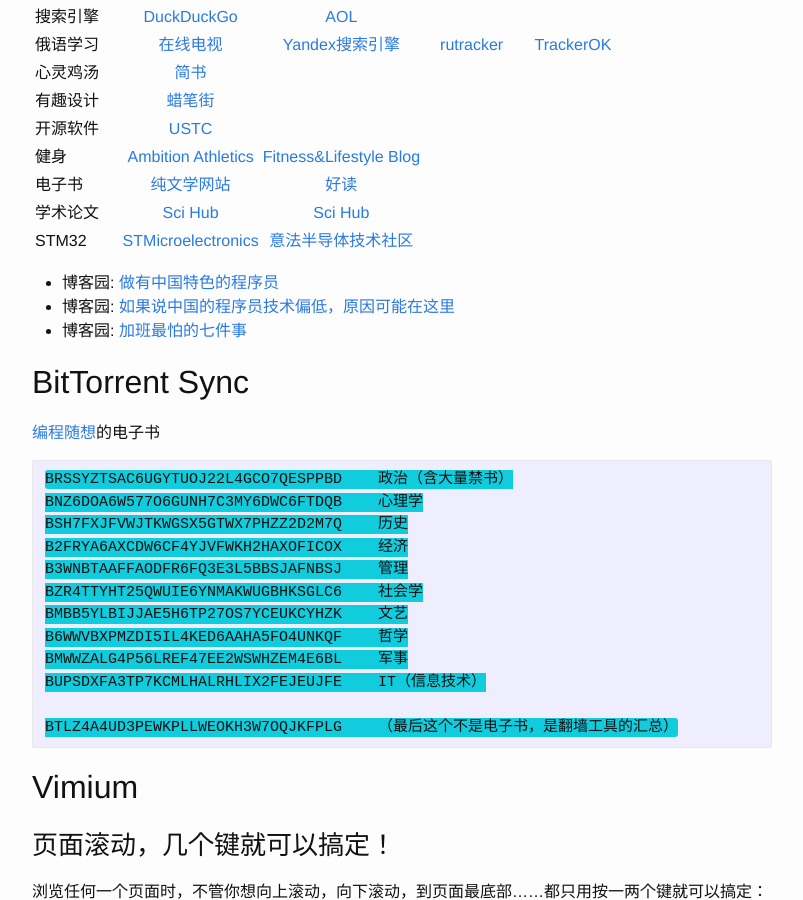
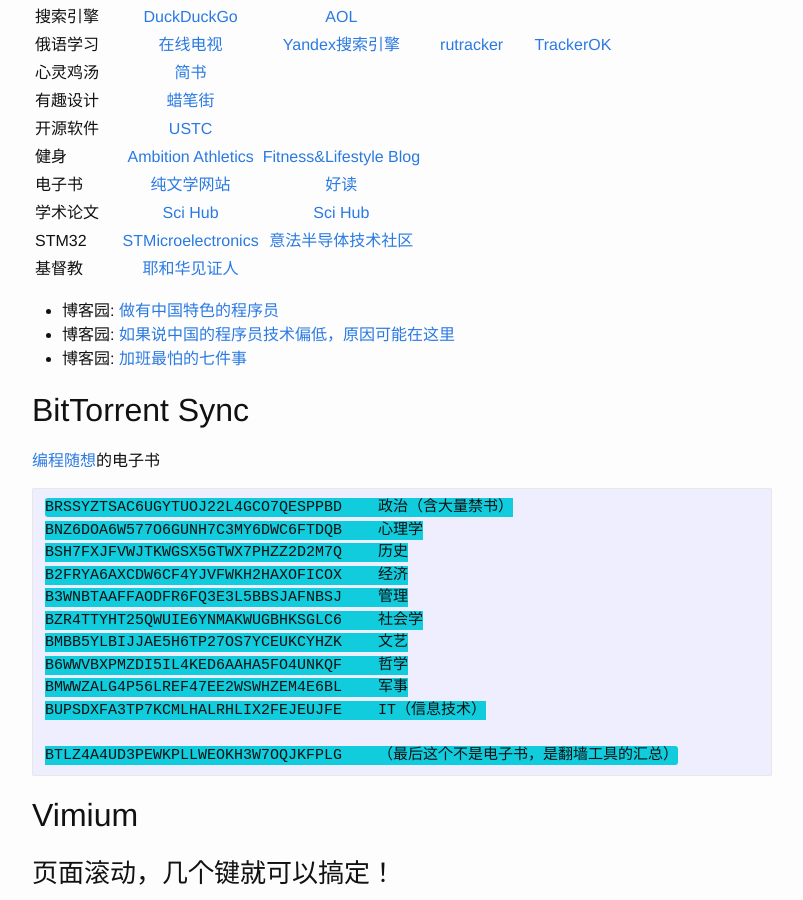
Before and after one commit to explorerlxz/explorerlxz.github.io, a Jekyll site: the page built from _posts/2016-10-18-常用链接.md, in a window 1280 px wide and 900 px high, scrolled down 709 px. Shown: the whole window, without its empty margins (238-1041 px from the left). Built offline with Jekyll 4.4.1, drawn with Linux system fonts in a browser that asks for light colours.

Commit message:
add a Link about 基督教

```diff
--- a/_posts/2016-05-24-Links-tools.md
+++ b/_posts/2016-10-18-常用链接.md
@@ -33,6 +33,9 @@
 |电子书|[纯文学网站](http://www.purepen.com/index.html)|[好读](http://www.haodoo.net/)|
 |学术论文|[Sci Hub](http://sci-hub.cc/)|[Sci Hub](http://sci-hub.bz)|
 |STM32|[STMicroelectronics](http://www.st.com/)|[意法半导体技术社区](http://www.stmcu.org/)|
+|基督教|[耶和华见证人](https://www.jw.org/cmn-hans/)|
+
+
 
 
 ### <center> </center>
```
